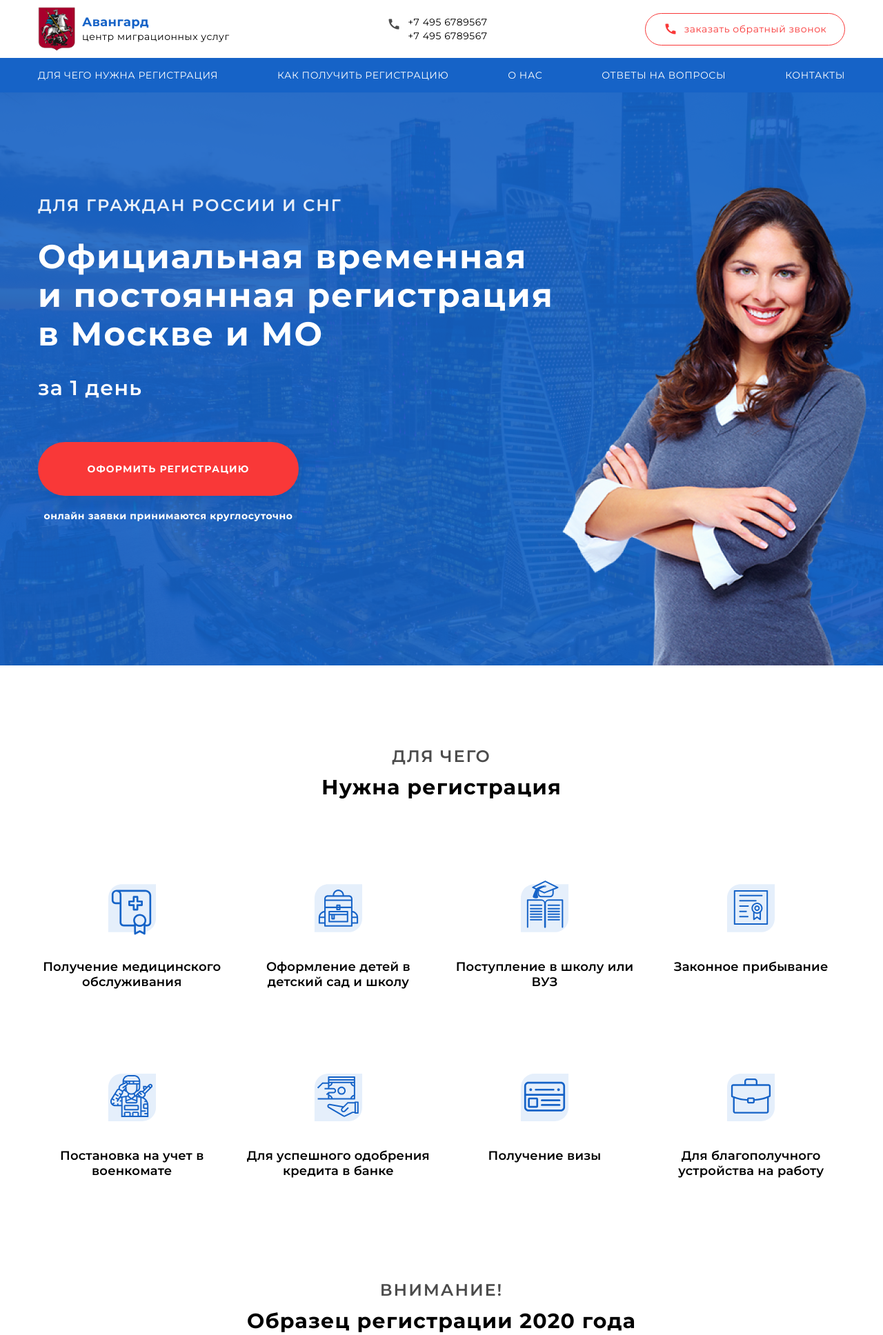
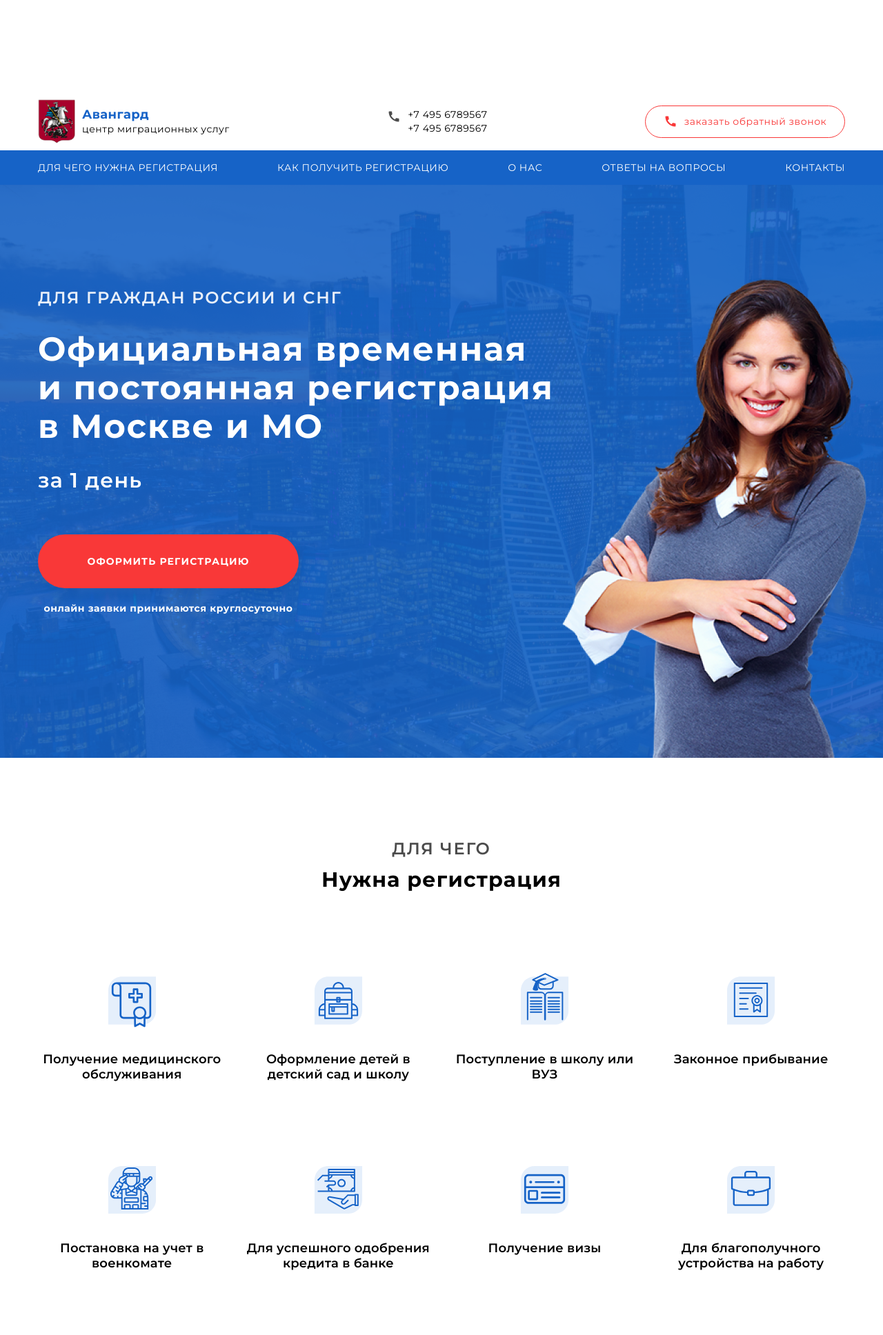
Before and after one commit to netexsu/Avangard, a PHP site: page / in a window 1280 px wide. Shown: the top 1936 px of the page at 69% size. Run offline with PHP 8.4, Linux system fonts and the light colour scheme; style sheets or scripts are compiled from the project's sources.

Commit message:
Исправил хедер. Добавил отсут для меню

```diff
--- a/#src/scss/blocks/_header.scss
+++ b/#src/scss/blocks/_header.scss
@@ -1,3 +1,6 @@
+body {
+	padding-top: 134px;
+}
 .header {
 	background: url('/dist/img/header_bg.png');
 	background-position: center center;
```
